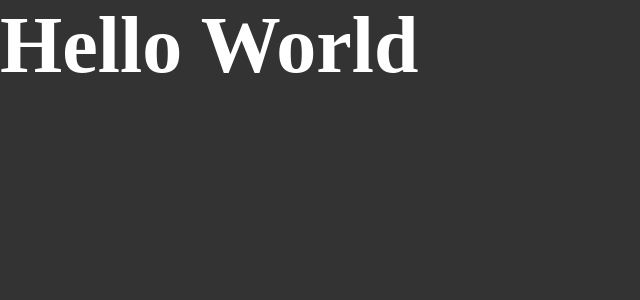
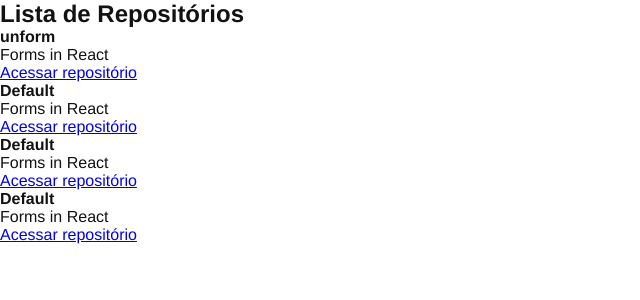
Before and after one commit to lucasdiniz10/github-explorer-Ignite, a React app: page / in a window 1280 px wide. Shown: the top 300 px of the page, without its empty margins (0-640 px from the left). Built offline with nearby package versions, Linux system fonts and the light colour scheme.

Commit message:
componetes-e-propriedades

```diff
--- a/src/App.jsx
+++ b/src/App.jsx
@@ -1,5 +1,8 @@
+import { RepositoryList } from './components/RepositoryList';
 import './styles/global.scss';
 
+const title = 'Hello World'
+
 export function App() {
-  return <h1>Hello World</h1>
+  return <RepositoryList />
 }
--- /dev/null
+++ b/src/components/RepositoryItem.jsx
@@ -0,0 +1,13 @@
+export function RepositoryItem(props) {
+  return (
+    <li>
+      {/* Caso a propriedade esteja vazia, recebe 'Default' */}
+      <strong>{props.repository ?? 'Default'}</strong>
+      <p>Forms in React</p>
+
+      <a href="#">
+        Acessar repositório
+      </a>
+    </li>
+  );
+}
--- /dev/null
+++ b/src/components/RepositoryList.jsx
@@ -0,0 +1,16 @@
+import { RepositoryItem } from "./RepositoryItem"
+
+export function RepositoryList() {
+  return (
+    <section className="repository-list">
+      <h1>Lista de Repositórios</h1>
+
+      <ul>
+        <RepositoryItem repository='unform' />
+        <RepositoryItem />
+        <RepositoryItem />
+        <RepositoryItem />
+      </ul>
+    </section>
+  );
+}
--- a/src/styles/global.scss
+++ b/src/styles/global.scss
@@ -5,11 +5,6 @@
 }
 
 body {
-  font: Arial, Helvetica, sans-serif;
-  background: #333;
-  color: #fff;
-
-  h1 {
-    font-size: 80px;
-  }
+  font: 16px "Helvetica", Arial, sans-serif;
+  color: #121214;
 }
```
Also changed, not shown: 1 other file (tests, documents, lock files or other folders).
